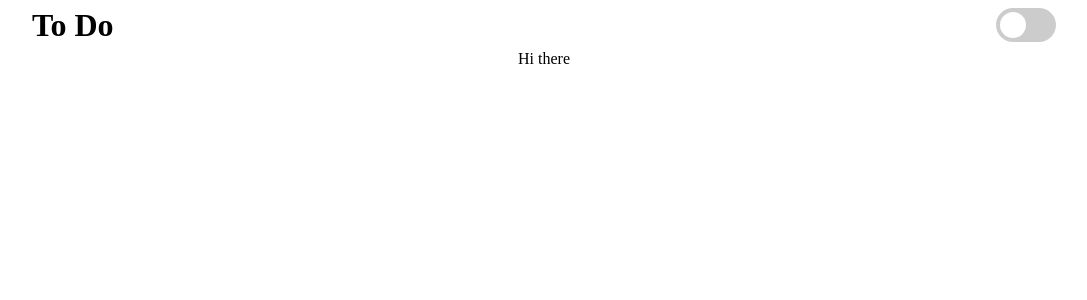
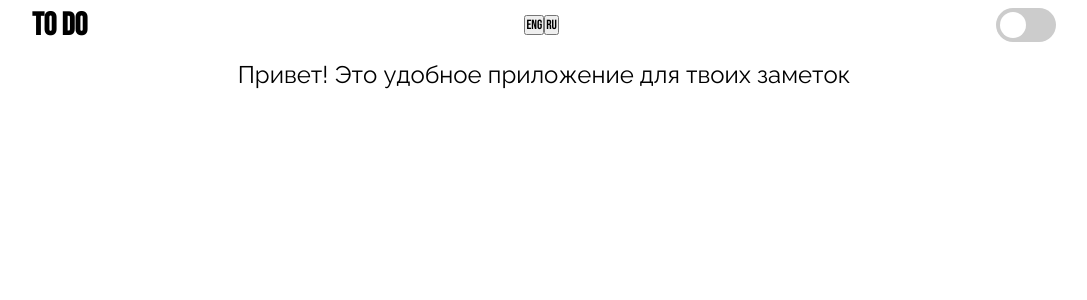
Before and after one commit to flogea/todo-practice, a React app: page / in a window 1280 px wide. Shown: the top 300 px of the page, without its empty margins (96-1183 px from the left). Built offline with nearby package versions, Linux system fonts and the light colour scheme.

Commit message:
i18n localization

```diff
--- a/package.json
+++ b/package.json
@@ -36,8 +36,12 @@
   },
   "dependencies": {
     "@babel/polyfill": "^7.12.1",
+    "i18next": "^22.5.1",
+    "i18next-browser-languagedetector": "^7.0.2",
+    "i18next-http-backend": "^2.2.1",
     "react": "^18.2.0",
     "react-dom": "^18.2.0",
+    "react-i18next": "^12.3.1",
     "sass": "^1.63.3"
   }
 }
--- /dev/null
+++ b/public/locales/en/translation.json
@@ -0,0 +1,3 @@
+{
+  "greeting": "Hi there! It's a convenient todo app"
+}
--- /dev/null
+++ b/public/locales/ru/translation.json
@@ -0,0 +1,3 @@
+{
+  "greeting": "Привет! Это удобное приложение для твоих заметок"
+}
--- a/src/components/App.jsx
+++ b/src/components/App.jsx
@@ -1,6 +1,10 @@
 import React from 'react';
+import { useTranslation } from 'react-i18next';
+
 import Navbar from './Navbar.jsx';
 import { Context } from '../Context.js';
+
+import '../index.scss';
 
 function App() {
   const [darkMode, setDarkMode] = React.useState(false);
@@ -8,12 +12,16 @@ function App() {
     darkMode ? document.body.classList.add('dark') : document.body.classList.remove('dark');
   }, [darkMode]);
 
+  const { t, i18n } = useTranslation();
+
   return (
     <>
       <Context.Provider value={{ darkMode, setDarkMode }}>
         <div className={darkMode ? 'container dark' : 'container'}>
           <Navbar />
-          <div>Hi there</div>
+          <div>
+            <p>{t('greeting')}</p>
+          </div>
         </div>
       </Context.Provider>
     </>
--- /dev/null
+++ b/src/components/LangButton.jsx
@@ -0,0 +1,19 @@
+import React from 'react';
+import { useTranslation } from 'react-i18next';
+
+function LangButton() {
+  const { t, i18n } = useTranslation();
+
+  const changeLanguage = (language) => {
+    i18n.changeLanguage(language);
+  };
+
+  return (
+    <div>
+      <button onClick={() => changeLanguage('en')}>Eng</button>
+      <button onClick={() => changeLanguage('ru')}>Ru</button>
+    </div>
+  );
+}
+
+export default LangButton;
--- a/src/components/Navbar.jsx
+++ b/src/components/Navbar.jsx
@@ -1,6 +1,7 @@
 import React from 'react';
 
 import DarkModeToggler from './DarkModeToggler.jsx';
+import LangButton from './langButton.jsx';
 // import { Context } from '../Context';
 
 import '../index.scss';
@@ -11,6 +12,7 @@ function Navbar() {
   return (
     <div className="navbar">
       <h1>To Do</h1>
+      <LangButton />
       <DarkModeToggler />
     </div>
   );
--- /dev/null
+++ b/src/i18n.js
@@ -0,0 +1,22 @@
+import i18n from 'i18next';
+import Backend from 'i18next-http-backend';
+import LanguageDetector from 'i18next-browser-languagedetector';
+import { initReactI18next } from 'react-i18next';
+
+i18n
+  .use(Backend)
+  .use(LanguageDetector)
+  .use(initReactI18next)
+  .init({
+    fallbackLng: 'ru',
+    debug: true,
+    detection: {
+      order: ['queryString', 'cookie'],
+      cache: ['cookie'],
+    },
+    interpolation: {
+      escapeValue: false,
+    },
+  });
+
+export default i18n;
--- a/src/index.html
+++ b/src/index.html
@@ -3,7 +3,7 @@
   <head>
     <meta charset="UTF-8" />
     <meta name="viewport" content="width=device-width, initial-scale=1.0" />
-    <title>TO Do</title>
+    <title>To Do</title>
   </head>
   <body>
     <div id="root"></div>
--- a/src/index.jsx
+++ b/src/index.jsx
@@ -1,8 +1,14 @@
-import React from 'react';
+import React, { Suspense } from 'react';
 import { render } from 'react-dom';
 
 import App from './components/App.jsx';
+import './i18n.js';
 
 import './index.scss';
 
-render(<App />, document.getElementById('root'));
+render(
+  <Suspense fallback={<div>Loading...</div>}>
+    <App />
+  </Suspense>,
+  document.getElementById('root'),
+);
--- a/src/index.scss
+++ b/src/index.scss
@@ -1,7 +1,10 @@
+@import url('https://fonts.googleapis.com/css2?family=Bebas+Neue&family=Raleway:ital,wght@0,100;0,200;0,400;0,600;0,800;1,400&display=swap');
+
 * {
   margin: 0;
   padding: 0;
   box-sizing: border-box;
+  font-family: 'Bebas Neue';
 }
 
 body {
@@ -30,6 +33,14 @@ body {
     flex-direction: row;
     justify-content: space-between;
     align-items: center;
+    font-family: 'Bebas Neue';
+  }
+
+  p {
+    margin: 10px;
+    text-align: center;
+    font-size: 24px;
+    font-family: 'Raleway';
   }
 }
 
```
Also changed, not shown: 1 other file (tests, documents, lock files or other folders).
